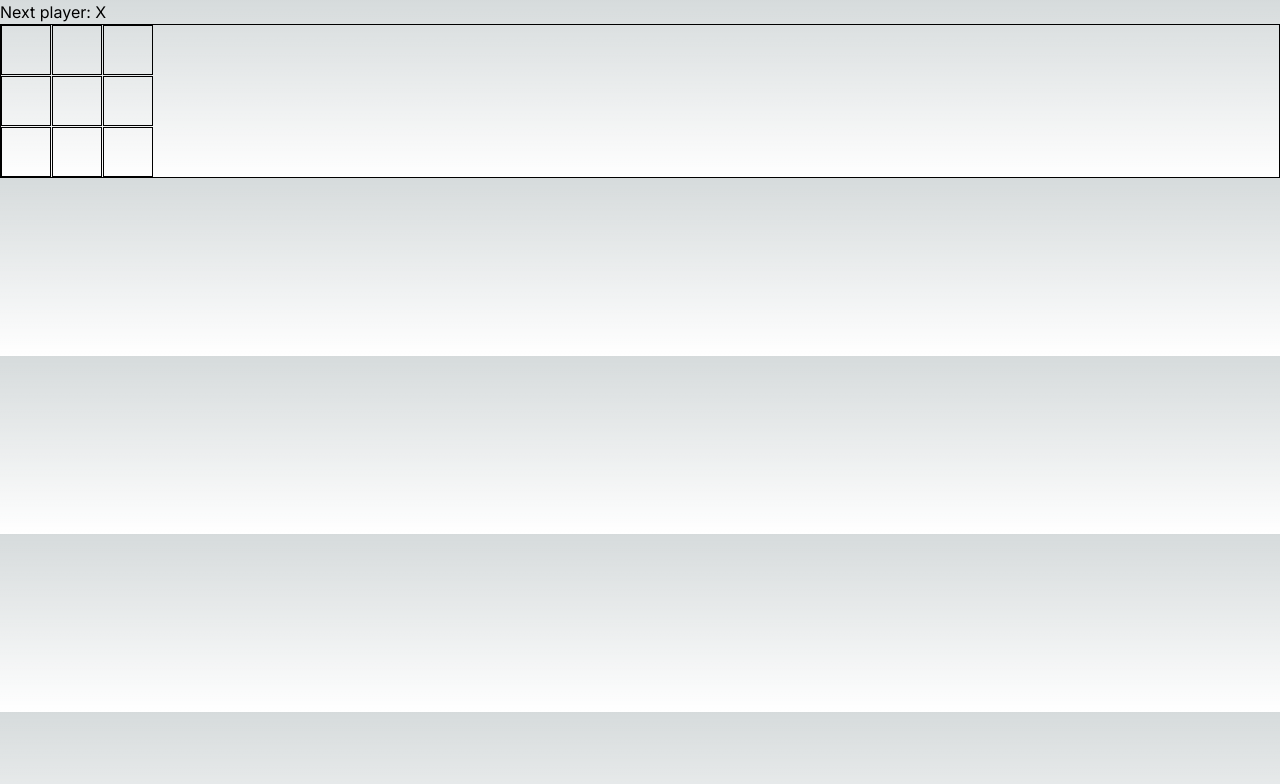
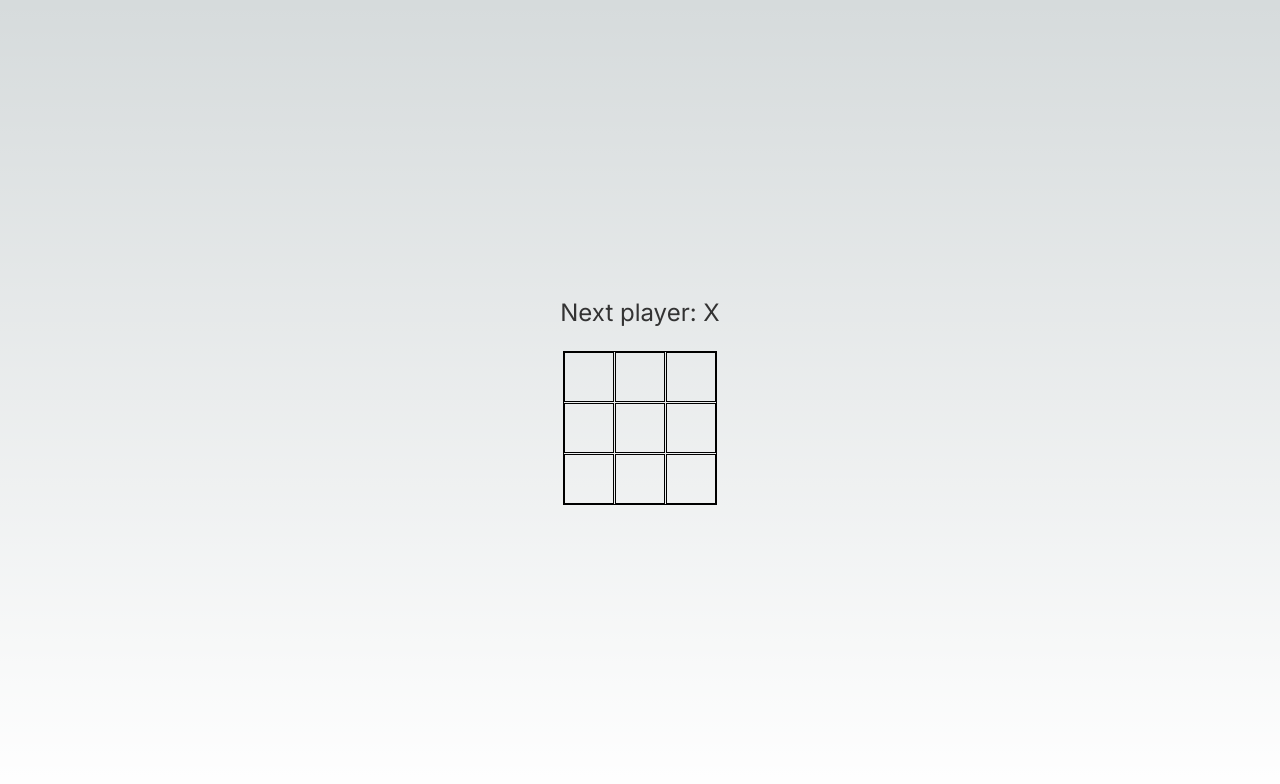
Before and after one commit to benjieqiang/Tic-Tac-Toe, a Next.js app: page / in a window 1280 px wide. Shown: the top 784 px of the page. Built offline with nearby package versions, Linux system fonts and the light colour scheme.

Commit message:
fix: change board css to show in center

```diff
--- a/src/app/components/board.module.css
+++ /dev/null
@@ -1,17 +0,0 @@
-/* components/board.css */
-.grid {
-  display: grid;
-  grid-template-columns: repeat(3, 50px);
-  grid-template-rows: repeat(3, 50px);
-  gap: 1px;
-  border: 1px solid black;
-}
-
-
-.cell {
-  display: flex;
-  align-items: center;
-  justify-content: center;
-  font-size: 24px;
-  border: 1px solid black;
-}
--- a/src/app/components/board.tsx
+++ b/src/app/components/board.tsx
@@ -1,12 +1,12 @@
 'use client';
 import React from 'react';
-import styles from './board.module.css';
+import styles from '../styles/board.module.css';
 import {useState} from 'react'; // call from your component to let it “remember” things.
 
 // @ts-ignore
 function Square({value, onSquareClick}) {
     return (
-        <button className={styles.cell} onClick={onSquareClick}>
+        <button className={styles.square} onClick={onSquareClick}>
             {value}
         </button>
     );
@@ -68,8 +68,8 @@ export default function Board() {
 
     return (
         <>
-            <div>{status}</div>
-            <div className={styles.grid}>
+            <div className = {styles.title}>{status}</div>
+            <div className={styles.board}>
                 {/*add the value prop to each Square component rendered by the Board component*/}
                 {squares.map((value, index) => (
                     // eslint-disable-next-line react/jsx-key
@@ -78,8 +78,7 @@ export default function Board() {
             </div>
         </>
 
-    )
-        ;
+    );
 
 
 };
--- a/src/app/page.tsx
+++ b/src/app/page.tsx
@@ -1,10 +1,10 @@
 import Image from "next/image";
 import Board from "@/app/components/board";
-
+import styles from '@/app/styles/home.module.css'
 
 const Home: React.FC = () => {
   return (
-    <div>
+    <div className = {styles.container}>
       <Board />
     </div>
   );
--- /dev/null
+++ b/src/app/styles/board.module.css
@@ -0,0 +1,22 @@
+/* components/styles/board.module.css */
+.board {
+    display: grid;
+    grid-template-columns: repeat(3, 50px);
+    grid-template-rows: repeat(3, 50px);
+    gap: 1px;
+    border: 1px solid black;
+}
+
+.square {
+    display: flex;
+    align-items: center;
+    justify-content: center;
+    font-size: 24px;
+    border: 1px solid black;
+}
+
+.title {
+    margin-bottom: 20px; /* 调整这个值来设置文字和grid之间的距离 */
+    font-size: 24px;
+    color: #333;
+}
--- /dev/null
+++ b/src/app/styles/home.module.css
@@ -0,0 +1,8 @@
+.container {
+    display: flex;
+    flex-direction: column;
+    justify-content: center;
+    align-items: center;
+    height: 100vh;
+    text-align: center;
+}
```
